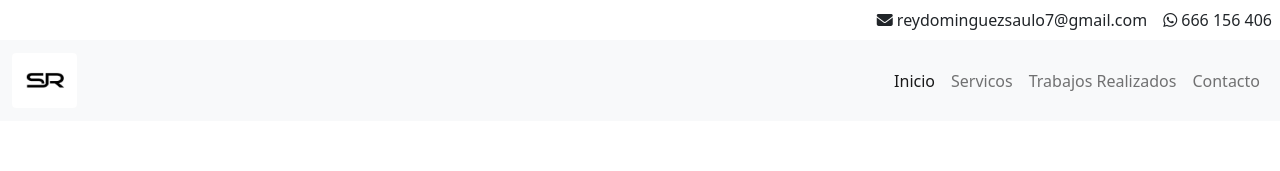
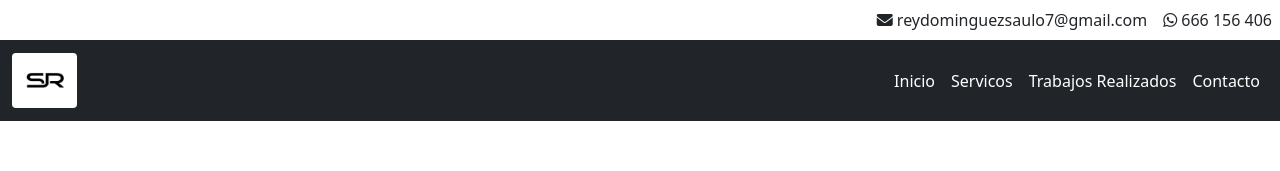
Before and after one commit to Saulo-cloud/SWP, an Angular app: page /inicio in a window 1280 px wide. Shown: the top 171 px of the page. Built offline with nearby package versions, Linux system fonts and the light colour scheme.

Commit message:
Cambio bg color do navbar a negro y e text-color a white

```diff
--- a/src/app/shared/navbar/navbar.component.html
+++ b/src/app/shared/navbar/navbar.component.html
@@ -15,7 +15,7 @@
     </div>
 </div>
 
-<nav class="navbar navbar-expand-lg navbar-light bg-light">
+<nav class="navbar navbar-expand-lg navbar-light bg-dark">
     <div class="container-fluid">
         <a class="navbar-brand" href="#" routerLink="/inicio"><img src="../../../assets/img/shared/logo.webp" class="rounded"
                 alt="Saulo Rey" id="logo"></a>
@@ -26,16 +26,16 @@
         <div class="collapse navbar-collapse flex-row-reverse" id="navbarNav">
             <ul class="navbar-nav align-items-end">
                 <li class="nav-item">
-                    <a class="nav-link active" aria-current="page" href="#" routerLink="/inicio">Inicio</a>
+                    <a class="nav-link active text-white" aria-current="page" href="#" routerLink="/inicio">Inicio</a>
                 </li>
                 <li class="nav-item">
-                    <a class="nav-link" href="#" routerLink="/servicios">Servicos</a>
+                    <a class="nav-link text-white" href="#" routerLink="/servicios">Servicos</a>
                 </li>
                 <li class="nav-item">
-                    <a class="nav-link" href="#" routerLink="/trabajos">Trabajos Realizados</a>
+                    <a class="nav-link text-white" href="#" routerLink="/trabajos">Trabajos Realizados</a>
                 </li>
                 <li class="nav-item">
-                    <a class="nav-link" href="#" routerLink="/contacto">Contacto</a>
+                    <a class="nav-link text-white" href="#" routerLink="/contacto">Contacto</a>
                 </li>
             </ul>
         </div>
```
